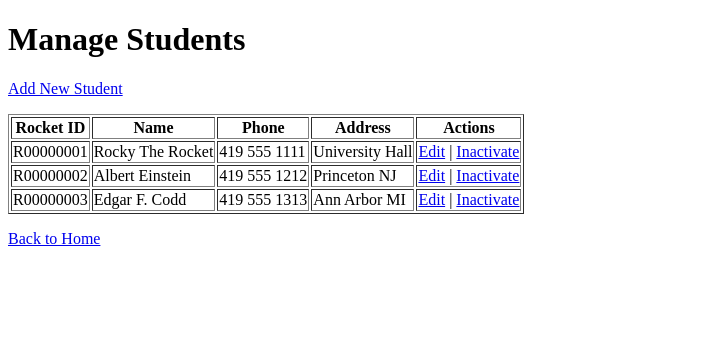
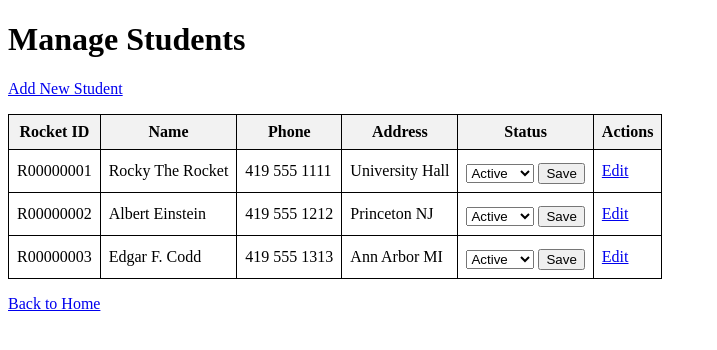
Before and after one commit to edwincz/FinalProject, a PHP site: page /project/students.php in a window 1280 px wide. Shown: the top 350 px of the page, without its empty margins (0-717 px from the left). Run offline with PHP 8.4, Linux system fonts and the light colour scheme; a user stored in the database is signed in; data comes from the database, SQL or seed files in the repository.

Commit message:
Add files via upload

```diff
--- a/project/students.php
+++ b/project/students.php
@@ -7,7 +7,6 @@ if (!isset($_SESSION['valid_user'])) {
 }
 
 $inifile = parse_ini_file("myproperties.ini", true);
-
 if ($inifile === false) {
     die("Error reading database configuration file.");
 }
@@ -18,14 +17,13 @@ $dbpass = $inifile["DB"]["DBPASS"];
 $dbname = $inifile["DB"]["DBNAME"];
 
 $conn = new mysqli($dbhost, $dbuser, $dbpass, $dbname);
-
 if ($conn->connect_error) {
     die("Connection failed: " . htmlspecialchars($conn->connect_error));
 }
 
-$sql = "SELECT rocketid, name, phone, address FROM student WHERE active = TRUE";
+// Fetch all students, both active and inactive
+$sql = "SELECT rocketid, name, phone, address, active FROM student";
 $result = $conn->query($sql);
-
 ?>
 <!DOCTYPE html>
 <html>
@@ -33,31 +31,70 @@ $result = $conn->query($sql);
     <title>Manage Students</title>
     <style>
         /* Your CSS styles */
+        table {
+            border-collapse: collapse;
+        }
+        th, td {
+            padding: 8px;
+            border: 1px solid #000;
+        }
+        th {
+            background-color: #f2f2f2;
+        }
+        label {
+            font-weight: bold;
+        }
+        select, input[type="submit"] {
+            margin-top: 5px;
+        }
     </style>
 </head>
 <body>
     <h1>Manage Students</h1>
     <p><a href="add_student.php">Add New Student</a></p>
-    <table border="1">
+    <table>
         <tr>
-            <th>Rocket ID</th><th>Name</th><th>Phone</th><th>Address</th><th>Actions</th>
+            <th>Rocket ID</th>
+            <th>Name</th>
+            <th>Phone</th>
+            <th>Address</th>
+            <th>Status</th>
+            <th>Actions</th>
         </tr>
         <?php
         if ($result && $result->num_rows > 0) {
             while ($row = $result->fetch_assoc()) {
+                // Determine if the student is active or inactive
+                $isActive = $row['active'] ? 1 : 0;
+
                 echo "<tr>";
                 echo "<td>".htmlspecialchars($row['rocketid'])."</td>";
                 echo "<td>".htmlspecialchars($row['name'])."</td>";
                 echo "<td>".htmlspecialchars($row['phone'])."</td>";
                 echo "<td>".htmlspecialchars($row['address'])."</td>";
+
+                // Status dropdown form
                 echo "<td>";
-                echo '<a href="edit_student.php?rocketid='.$row['rocketid'].'">Edit</a> | ';
-                echo '<a href="delete_student.php?rocketid='.$row['rocketid'].'">Inactivate</a>';
+                echo '<form method="POST" action="update_student_status.php">';
+                echo '<input type="hidden" name="rocketid" value="'.htmlspecialchars($row['rocketid']).'">';
+                echo '<select name="active">';
+                echo '<option value="1"'.($isActive ? ' selected' : '').'>Active</option>';
+                echo '<option value="0"'.(!$isActive ? ' selected' : '').'>Inactive</option>';
+                echo '</select>';
+                echo ' <input type="submit" value="Save" />';
+                echo '</form>';
                 echo "</td>";
+
+                // Edit actions only
+                echo "<td>";
+                echo '<a href="edit_student.php?rocketid='.htmlspecialchars($row['rocketid']).'">Edit</a>';
+                // Removed the inactivate link as requested
+                echo "</td>";
+
                 echo "</tr>";
             }
         } else {
-            echo "<tr><td colspan='5'>No students found.</td></tr>";
+            echo "<tr><td colspan='6'>No students found.</td></tr>";
         }
         ?>
     </table>
```
